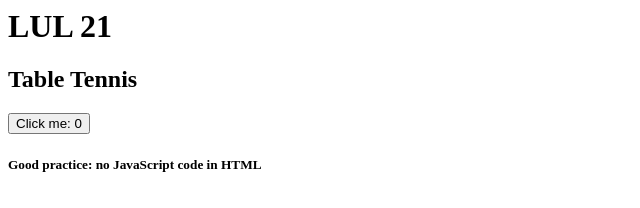
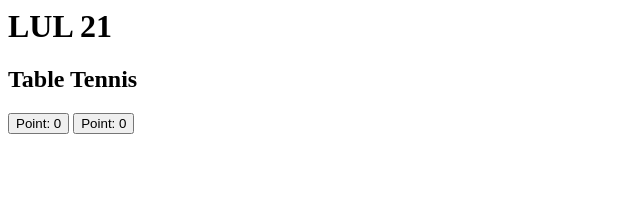
Before and after one commit to fnabir/lul21, a plain HTML site: page index.html in a window 1280 px wide. Shown: the whole page, without its empty margins (0-640 px from the left). Drawn offline with Linux system fonts and the light colour scheme.

Commit message:
Update index.html

```diff
--- a/index.html
+++ b/index.html
@@ -4,6 +4,7 @@
   <meta charset="UTF-8">
   <title>LUL 21</title>
   <link href='https://fonts.googleapis.com/css?family=Lato' rel='stylesheet' type='text/css'>
+  <link href='main.css'>
 </head>
 
 <body>
@@ -11,8 +12,8 @@
 
     <h1>LUL 21</h1>
     <h2>Table Tennis</h2>
-    <button id="clickme">Click me: 0</button>
-    <h5>Good practice: no JavaScript code in HTML</h5>
+    <button id="p1">Point: 0</button>
+    <button id="p2">Point: 0</button>
 
   </div>
 </body>
```
